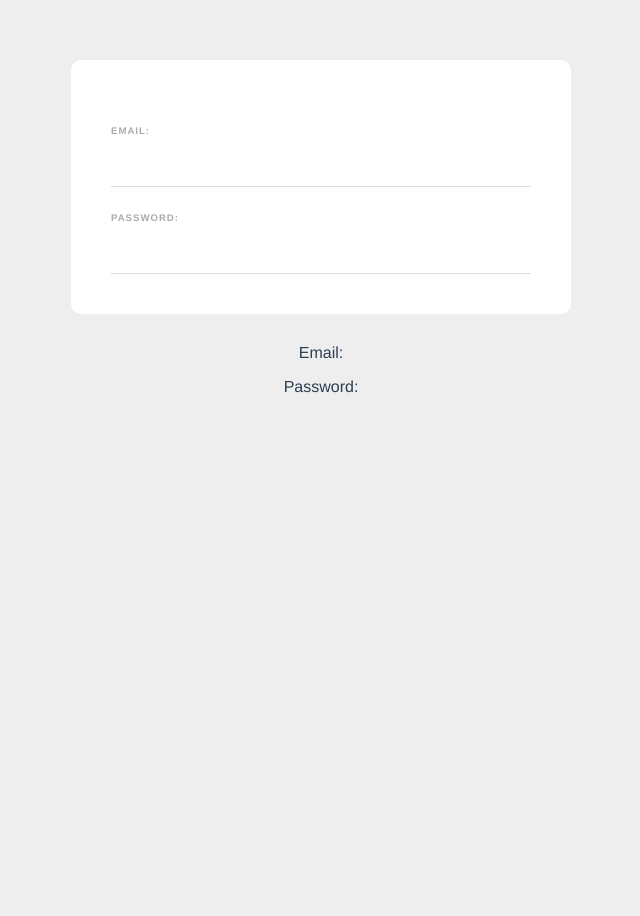
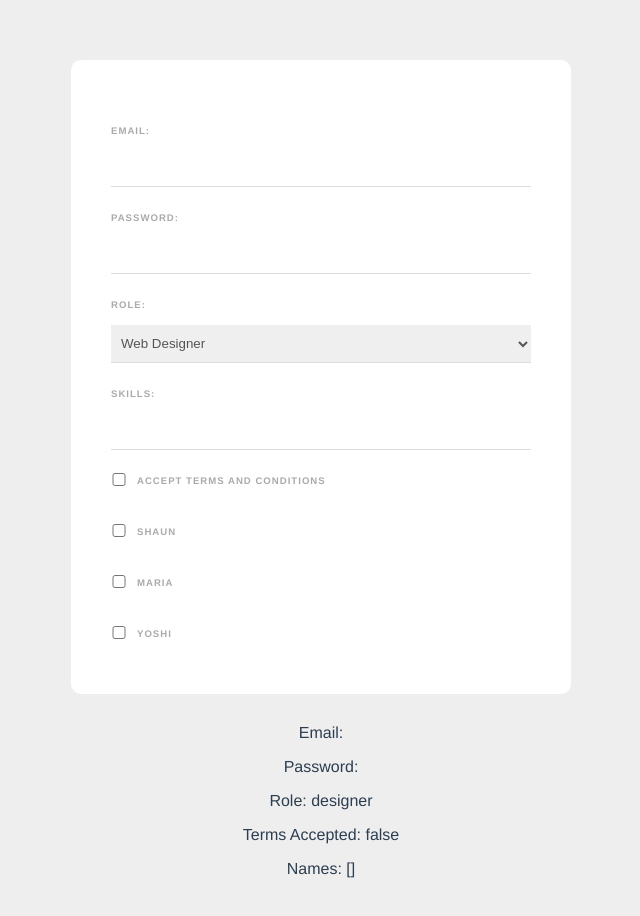
Before and after one commit to zensi-korat/VueJS, a Vue app: page / in a window 1280 px wide. Shown: the top 916 px of the page, without its empty margins (319-959 px from the left). Before the commit the page ends 800 px from the top, so only its background shows below. Built offline with nearby package versions, Linux system fonts and the light colour scheme.

Commit message:
signup form

```diff
--- a/src/components/SignupForm.vue
+++ b/src/components/SignupForm.vue
@@ -5,9 +5,39 @@
 
     <label>Password:</label>
     <input type="password" required v-model="passModal" />
+
+    <label>Role:</label>
+    <select v-model="roleModal">
+      <option value="developer">Web Developer</option>
+      <option value="designer">Web Designer</option>
+    </select>
+
+    <label>Skills:</label>
+    <input type="text" v-model="tempSkill" @keyup="addSkill" />
+
+    <div class="terms">
+      <input type="checkbox" id="checkbox" v-model="terms" required />
+      <label for="checkbox">Accept Terms and Conditions</label>
+    </div>
+
+    <div>
+      <input type="checkbox" value="shaun" v-model="names" />
+      <label for="shaun">Shaun</label>
+    </div>
+    <div>
+      <input type="checkbox" value="maria" v-model="names" />
+      <label for="">maria</label>
+    </div>
+    <div>
+      <input type="checkbox" value="yoshi" v-model="names" />
+      <label>yoshi</label>
+    </div>
   </form>
   <p>Email: {{ emailModal }}</p>
   <p>Password: {{ passModal }}</p>
+  <p>Role: {{ roleModal }}</p>
+  <p>Terms Accepted: {{ terms }}</p>
+  <p>Names: {{ names }}</p>
 </template>
 
 <script>
@@ -16,6 +46,11 @@ export default {
     return {
       emailModal: "",
       passModal: "",
+      roleModal: "designer",
+      terms: false,
+      names: [],
+      tempSkill: "",
+      skills: [],
     };
   },
 };
@@ -39,7 +74,8 @@ label {
   letter-spacing: 1px;
   font-weight: bold;
 }
-input {
+input,
+select {
   display: block;
   padding: 10px 6px;
   width: 100%;
@@ -48,4 +84,12 @@ input {
   border-bottom: 1px solid #ddd;
   color: #555;
 }
+
+input[type="checkbox"] {
+  display: inline-block;
+  width: 16px;
+  margin: 0 10px 0 0;
+  position: relative;
+  top: 2px;
+}
 </style>
```
